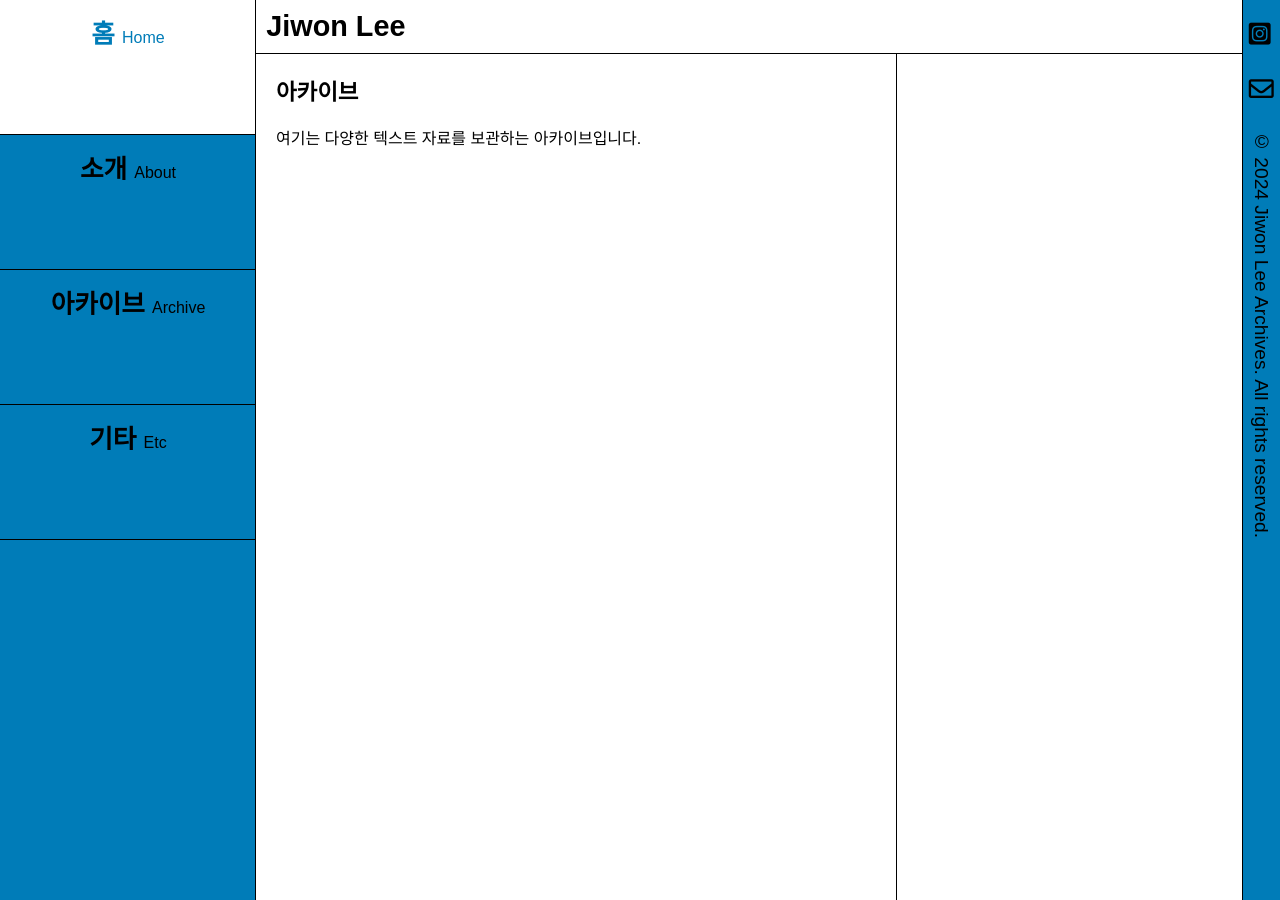
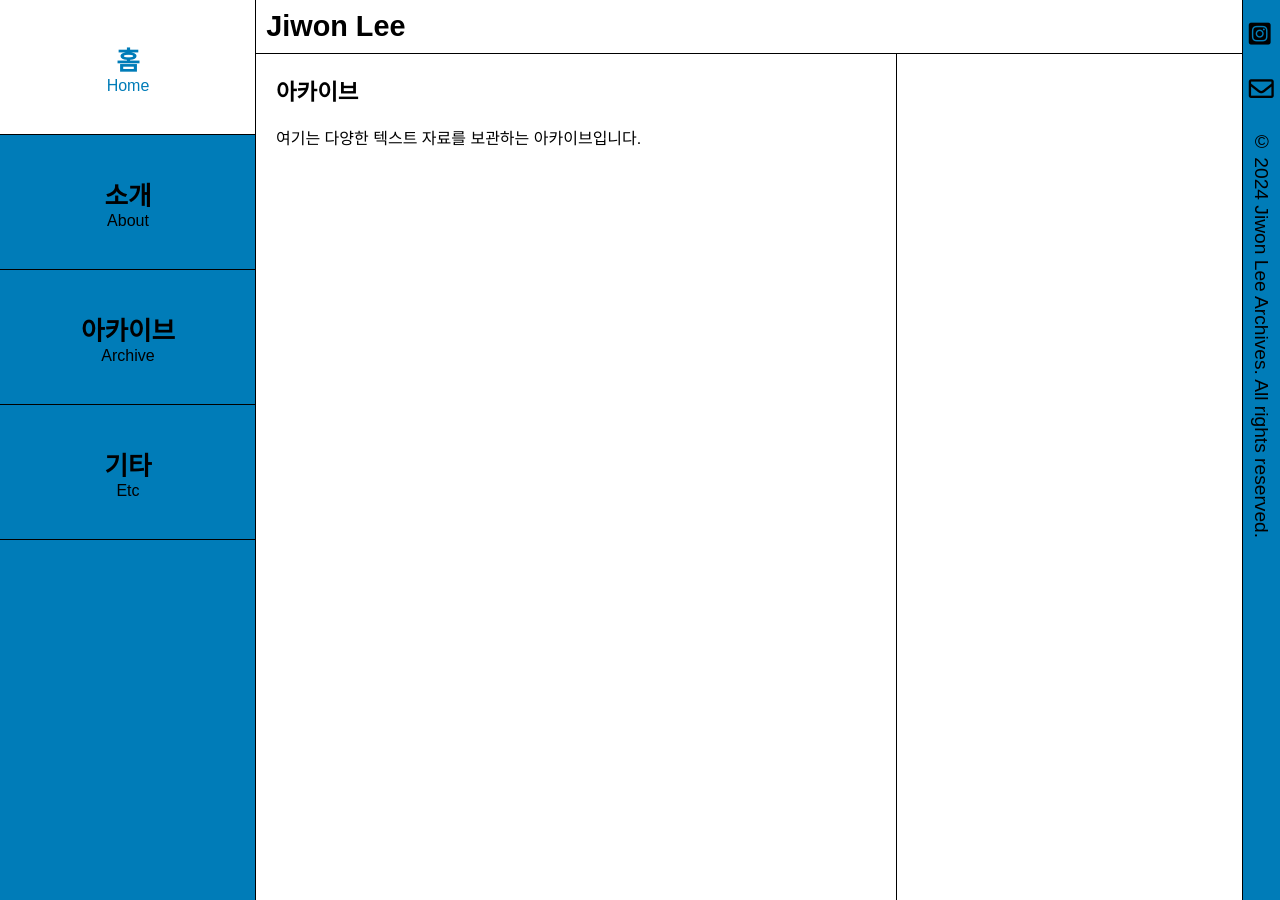
Before and after one commit to LfayeJ/archives, a Jekyll site: the page built from index.html, in a window 1280 px wide and 900 px high. Built offline with Jekyll 4.4.1, drawn with Linux system fonts in a browser that asks for light colours; some web fonts are replaced.

Commit message:
Update styles.css

```diff
--- a/assets/css/styles.css
+++ b/assets/css/styles.css
@@ -147,13 +147,15 @@ h1, h2 {
 }
 
 .grid-item {
-  border-bottom: 1px solid var(--border-color);
+  display: flex; /* 플렉스 박스를 사용하여 가운데 정렬 */
+  flex-direction: column; /* 텍스트를 세로로 정렬 */
   text-align: center;
   justify-content: center; /* 수평 가운데 정렬 */
   align-items: center; /* 수직 가운데 정렬 */
   padding: 1vw;
   font-size: 1.6rem;
   font-weight: bold;
+  border-bottom: 1px solid var(--border-color);
   transition: background-color 0.3s, color 0.3s;
   height: 15vh;
 }
```
